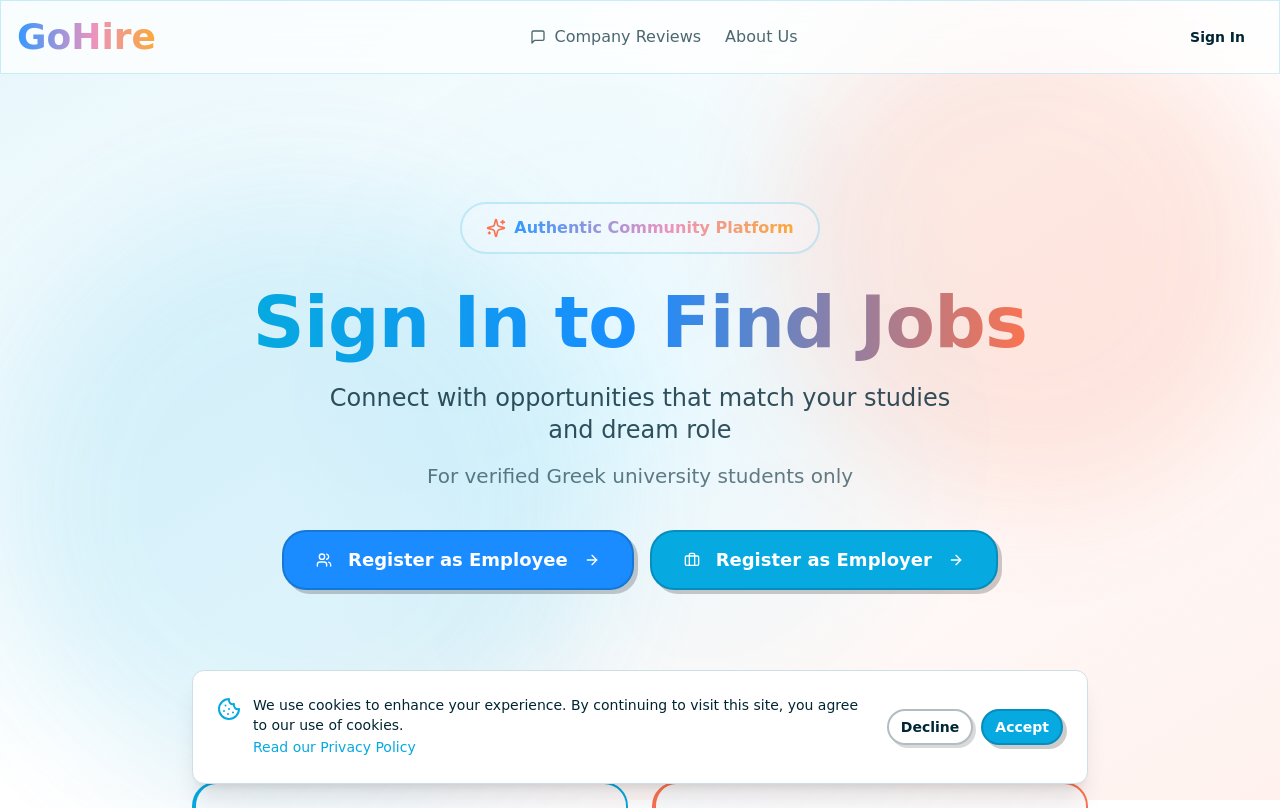
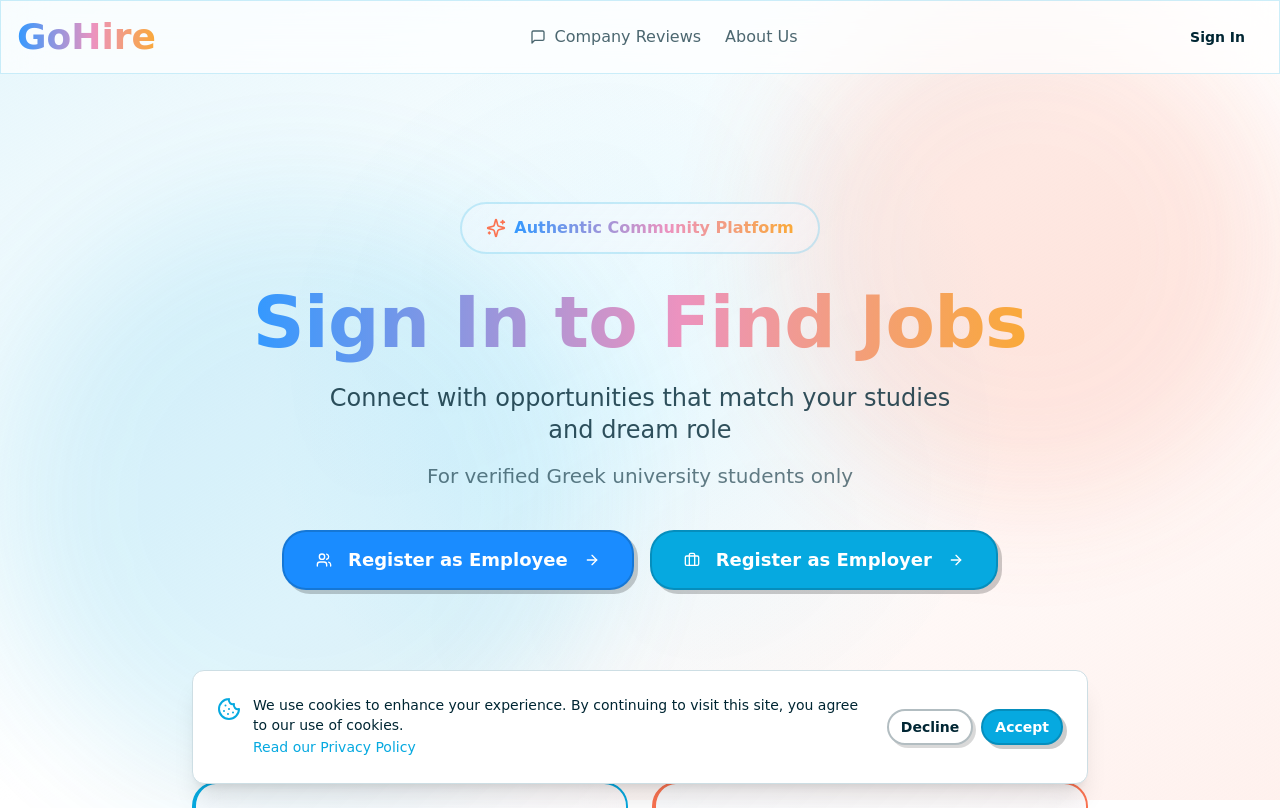
Before and after one commit to alexeconomou05/paso-paths, a React (Vite) app: page / in a window 1280 px wide. Shown: the top 808 px of the page. Built offline with nearby package versions, Linux system fonts and the light colour scheme; the HTML template or start-up script is replaced by a standard one; a web font is replaced by a local one.

Commit message:
Update gradient colors across UI
Co-authored-by: alexeconomou05 <247381676+alexeconomou05@users.noreply.github.com>

```diff
--- a/src/pages/About.tsx
+++ b/src/pages/About.tsx
@@ -29,7 +29,7 @@ const About = () => {
       <main className="container mx-auto px-4 py-12 max-w-4xl">
         {/* Hero Section */}
         <div className="text-center mb-16">
-          <h1 className="text-4xl md:text-5xl font-bold mb-6 bg-gradient-to-r from-primary to-accent bg-clip-text text-transparent">
+          <h1 className="text-4xl md:text-5xl font-bold mb-6 bg-clip-text text-transparent" style={{ backgroundImage: 'var(--gradient-text)' }}>
             {t('aboutGoHire')}
           </h1>
           <p className="text-xl text-muted-foreground max-w-2xl mx-auto">
--- a/src/pages/Index.tsx
+++ b/src/pages/Index.tsx
@@ -84,7 +84,7 @@ const Index = () => {
           </div>
 
           <h1 className="text-5xl md:text-7xl font-extrabold mb-6 leading-tight">
-            <span className="bg-gradient-to-r from-primary via-cta to-accent bg-clip-text text-transparent">
+            <span className="bg-clip-text text-transparent" style={{ backgroundImage: 'var(--gradient-text)' }}>
               {t('signInToFindJobs')}
             </span>
           </h1>
--- a/src/pages/Jobs.tsx
+++ b/src/pages/Jobs.tsx
@@ -271,7 +271,7 @@ const Jobs = () => {
       <div className="container mx-auto px-4 py-8">
         {/* Title */}
         <div className="text-center mb-8">
-          <h1 className="text-4xl md:text-5xl font-extrabold mb-3 bg-gradient-to-r from-primary via-cta to-accent bg-clip-text text-transparent">
+          <h1 className="text-4xl md:text-5xl font-extrabold mb-3 bg-clip-text text-transparent" style={{ backgroundImage: 'var(--gradient-text)' }}>
             {t('yourPersonalizedOpportunities')}
           </h1>
           <p className="text-lg text-foreground/70">{t('aiPoweredMatching')}</p>
```
